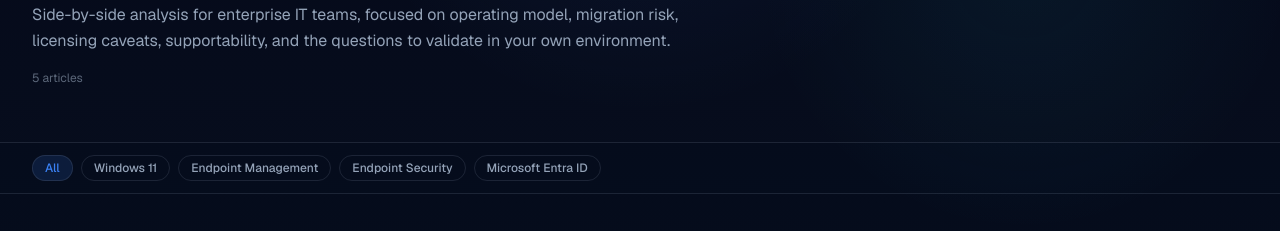
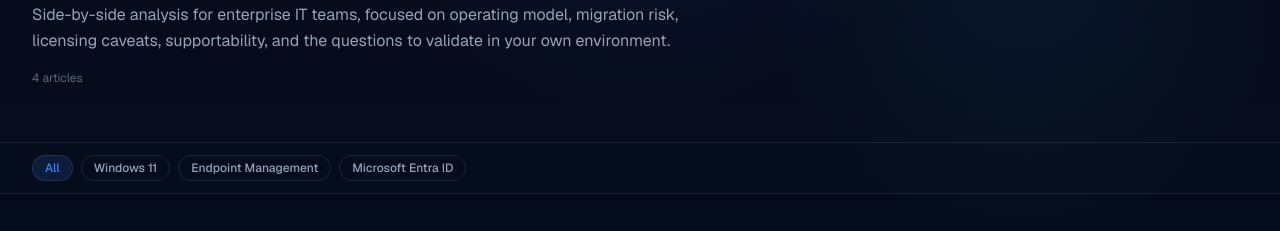
Before and after one commit to Jackoma0209/adminsignal, a Next.js app: page /comparisons in a window 1280 px wide. Shown: the part 195-426 px from the top of the page. Built offline with nearby package versions, Linux system fonts and the light colour scheme; no server answers.

Commit message:
AdSense P0: hide noindexed comparison cards from /comparisons

```diff
--- a/src/app/comparisons/page.tsx
+++ b/src/app/comparisons/page.tsx
@@ -1,5 +1,6 @@
 import type { Metadata } from 'next'
 import { comparisons } from '@/data/comparisons'
+import { isNoindexComparisonSlug } from '@/lib/noindex'
 import ComparisonCard from '@/components/cards/ComparisonCard'
 import CategoryPageTemplate from '@/components/templates/CategoryPageTemplate'
 import StructuredData from '@/components/StructuredData'
@@ -17,7 +18,9 @@ export const metadata: Metadata = buildCategoryMetadata({
   path: pagePath,
 })
 
-const categories = [...new Set(comparisons.map((c) => c.category))]
+const categories = [
+  ...new Set(comparisons.filter((c) => !isNoindexComparisonSlug(c.slug)).map((c) => c.category)),
+]
 
 export default async function ComparisonsPage({
   searchParams,
@@ -25,7 +28,10 @@ export default async function ComparisonsPage({
   searchParams: Promise<{ category?: string }>
 }) {
   const { category } = await searchParams
-  const filtered = category ? comparisons.filter((c) => c.category === category) : comparisons
+  const visibleComparisons = comparisons.filter((c) => !isNoindexComparisonSlug(c.slug))
+  const filtered = category
+    ? visibleComparisons.filter((c) => c.category === category)
+    : visibleComparisons
 
   const pageUrl = category
     ? `https://www.adminsignal.com/comparisons?category=${encodeURIComponent(category)}`
@@ -55,7 +61,7 @@ export default async function ComparisonsPage({
         eyebrow="Comparisons"
         title={pageTitle}
         description="Side-by-side analysis for enterprise IT teams, focused on operating model, migration risk, licensing caveats, supportability, and the questions to validate in your own environment."
-        itemCount={comparisons.length}
+        itemCount={filtered.length}
         categories={categories}
         activeCategory={category}
         basePath="/comparisons"
```
